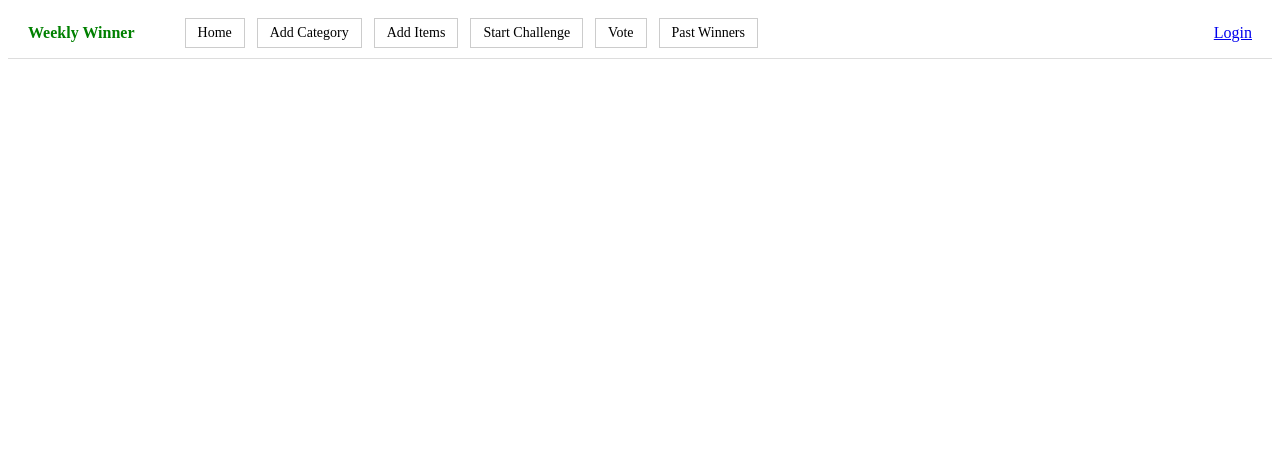
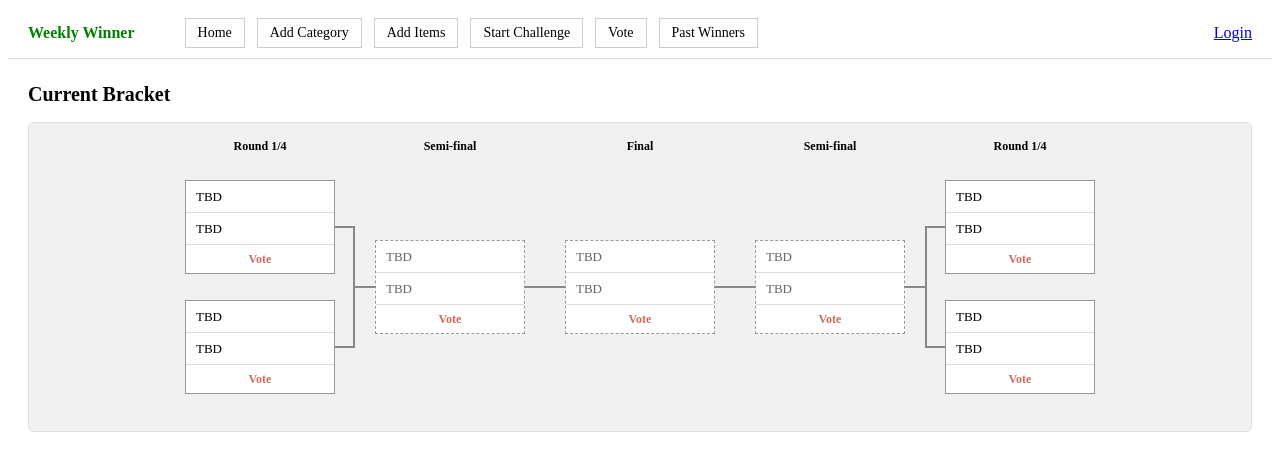
Before and after one commit to Sam10278/Weekly-Winner-, a plain HTML site: page frontend/index.html in a window 1280 px wide. Drawn offline with Linux system fonts and the light colour scheme; no server answers.

Commit message:
update bracket js and css

```diff
--- /dev/null
+++ b/frontend/css/bracket.css
@@ -0,0 +1,145 @@
+/* Bracket for 8, 16 or 32 teams. bracket.js builds the HTML. */
+
+.bracket-section {
+  padding: 24px 20px;
+}
+
+.bracket-heading {
+  margin: 0 0 16px;
+  font-size: 20px;
+}
+
+.bracket {
+  --match-w: 150px;  /* width of one matchup box */
+  --slot-h: 32px;    /* height of one team slot */
+  --vote-h: 28px;    /* height of the Vote button */
+  --cell: 120px;     /* height given to one first-round matchup */
+  --gap: 40px;       /* space between columns (the lines live here) */
+  --line: 2px solid #888;
+  /* --rows is set by bracket.js: 8 teams = 2, 16 = 4, 32 = 8 */
+
+  padding: 44px 20px 24px;
+  background: #f1f1f1;
+  border: 1px solid #ddd;
+  border-radius: 6px;
+  overflow-x: auto;
+}
+
+.bracket *,
+.bracket *::before,
+.bracket *::after {
+  box-sizing: border-box;
+}
+
+.bracket-tree {
+  display: flex;
+  align-items: center;
+  gap: var(--gap);
+  width: max-content;
+  margin: 0 auto;
+}
+
+.bracket-half {
+  display: flex;
+  gap: var(--gap);
+}
+
+/* One round = one column. space-around centers each matchup in its own cell. */
+.round {
+  position: relative;
+  display: flex;
+  flex-direction: column;
+  justify-content: space-around;
+  height: calc(var(--cell) * var(--rows, 2));
+}
+
+.round-label {
+  position: absolute;
+  top: -28px;
+  left: 0;
+  right: 0;
+  margin: 0;
+  text-align: center;
+  font-size: 12px;
+  font-weight: 700;
+  color: #000;
+}
+
+.matchup {
+  position: relative;
+  width: var(--match-w);
+  background: #fff;
+  border: 1px solid #999;
+}
+
+.slot {
+  display: flex;
+  align-items: center;
+  height: var(--slot-h);
+  padding: 0 10px;
+  font-size: 13px;
+  color: #000;
+  border-bottom: 1px solid #ddd;
+}
+
+.vote-btn {
+  display: block;
+  width: 100%;
+  height: var(--vote-h);
+  border: 0;
+  background: #fff;
+  color: #c0392b;
+  font-family: inherit;
+  font-size: 12px;
+  font-weight: 600;
+}
+
+.vote-btn:disabled {
+  cursor: not-allowed;
+  opacity: 0.75;
+}
+
+/* Later rounds look faded */
+.round:not(.round-first) .matchup {
+  border-style: dashed;
+}
+
+.round:not(.round-first) .slot {
+  color: #666;
+}
+
+/* ---- Connecting lines ---- */
+
+/* Short line coming in from the previous round */
+.round-in .matchup::before {
+  content: "";
+  position: absolute;
+  top: calc(50% - 1px);
+  width: calc(var(--gap) / 2);
+  border-top: var(--line);
+}
+.bracket-left  .round-in .matchup::before { right: calc(100% + 1px); }
+.bracket-right .round-in .matchup::before { left:  calc(100% + 1px); }
+
+/* Rounds that pair up into the next round: a line out, then a vertical line */
+.round-pairs .matchup::after {
+  content: "";
+  position: absolute;
+  width: calc(var(--gap) / 2);
+  height: calc(var(--cell) * var(--span, 1) / 2 + 1px);
+}
+.bracket-left  .round-pairs .matchup::after { left:  calc(100% + 1px); border-right: var(--line); }
+.bracket-right .round-pairs .matchup::after { right: calc(100% + 1px); border-left:  var(--line); }
+.round-pairs .matchup:nth-of-type(odd)::after  { top:    calc(50% - 1px); border-top:    var(--line); }
+.round-pairs .matchup:nth-of-type(even)::after { bottom: calc(50% - 1px); border-bottom: var(--line); }
+
+/* Semi-final: a straight line to the final */
+.round-semi .matchup::after {
+  content: "";
+  position: absolute;
+  top: calc(50% - 1px);
+  width: var(--gap);
+  border-top: var(--line);
+}
+.bracket-left  .round-semi .matchup::after { left:  calc(100% + 1px); }
+.bracket-right .round-semi .matchup::after { right: calc(100% + 1px); }
--- a/frontend/index.html
+++ b/frontend/index.html
@@ -8,6 +8,7 @@
     <!-- Navbar CSS-->
      <link rel="stylesheet" href="/css/navbar.css">
      <link rel="stylesheet" href="/css/style.css">
+     <link rel="stylesheet" href="/css/bracket.css">
   </head>
   <body>
 
@@ -31,7 +32,12 @@
     </nav>
 
     <!-- PAGE CONTENT LIKE BRACKET GOES HERE-->
+    <section class="bracket-section">
+      <h2 class="bracket-heading">Current Bracket</h2>
+        <div id="bracket-root"></div>
+    </section>
 
     <script type="module" src="/js/auth.js"></script>
+    <script type="module" src="/js/bracket.js"></script>
 </body>
 </html>
--- /dev/null
+++ b/frontend/js/bracket.js
@@ -0,0 +1,81 @@
+// Builds an empty bracket for 8, 16 or 32 teams.
+// For now the size comes from the address, e.g. index.html?size=16
+// Later it will come from the challenge in Firestore (bracketSize).
+
+const ALLOWED_SIZES = [8, 16, 32];
+
+// 1 matchup = Final, 2 = Semi-final, otherwise "Round 1/4", "Round 1/8"...
+function roundName(matchCount) {
+  if (matchCount === 1) return "Final";
+  if (matchCount === 2) return "Semi-final";
+  return `Round 1/${matchCount}`;
+}
+
+// innerHTML is fine here because the text is fixed.
+// When we add real item names, set them with textContent instead.
+function makeMatchup() {
+  const matchup = document.createElement("div");
+  matchup.className = "matchup";
+  matchup.innerHTML = `
+    <div class="slot">TBD</div>
+    <div class="slot">TBD</div>
+    <button type="button" class="vote-btn" disabled>Vote</button>`;
+  return matchup;
+}
+
+function makeRound(roundNumber, totalRounds, size) {
+  const matchCount = size / 2 ** roundNumber;   // matchups in this round, both sides together
+  const isFinal = roundNumber === totalRounds;
+  const perSide = isFinal ? 1 : matchCount / 2;
+
+  const round = document.createElement("div");
+  round.className = "round";
+  round.style.setProperty("--span", 2 ** (roundNumber - 1));
+
+  if (roundNumber === 1) round.classList.add("round-first");
+  if (roundNumber <= totalRounds - 2) round.classList.add("round-pairs");
+  if (roundNumber >= 2 && roundNumber <= totalRounds - 1) round.classList.add("round-in");
+  if (roundNumber === totalRounds - 1) round.classList.add("round-semi");
+  if (isFinal) round.classList.add("round-final");
+
+  const label = document.createElement("h3");
+  label.className = "round-label";
+  label.textContent = roundName(matchCount);
+  round.append(label);
+
+  for (let i = 0; i < perSide; i++) round.append(makeMatchup());
+  return round;
+}
+
+export function renderBracket(container, size = 8) {
+  if (!ALLOWED_SIZES.includes(size)) size = 8;
+  const totalRounds = Math.log2(size);   // 8 -> 3, 16 -> 4, 32 -> 5
+
+  const left = document.createElement("div");
+  left.className = "bracket-half bracket-left";
+  const right = document.createElement("div");
+  right.className = "bracket-half bracket-right";
+
+  for (let r = 1; r < totalRounds; r++) {
+    left.append(makeRound(r, totalRounds, size));    // round 1 on the far left
+    right.prepend(makeRound(r, totalRounds, size));  // round 1 on the far right
+  }
+
+  const tree = document.createElement("div");
+  tree.className = "bracket-tree";
+  tree.append(left, makeRound(totalRounds, totalRounds, size), right);
+
+  const bracket = document.createElement("div");
+  bracket.className = "bracket";
+  bracket.style.setProperty("--rows", size / 4);   // first-round matchups on one side
+  bracket.append(tree);
+
+  container.replaceChildren(bracket);
+}
+
+// Draw the bracket on any page that has <div id="bracket-root">
+const root = document.getElementById("bracket-root");
+if (root) {
+  const size = Number(new URLSearchParams(location.search).get("size")) || 8;
+  renderBracket(root, size);
+}
```
